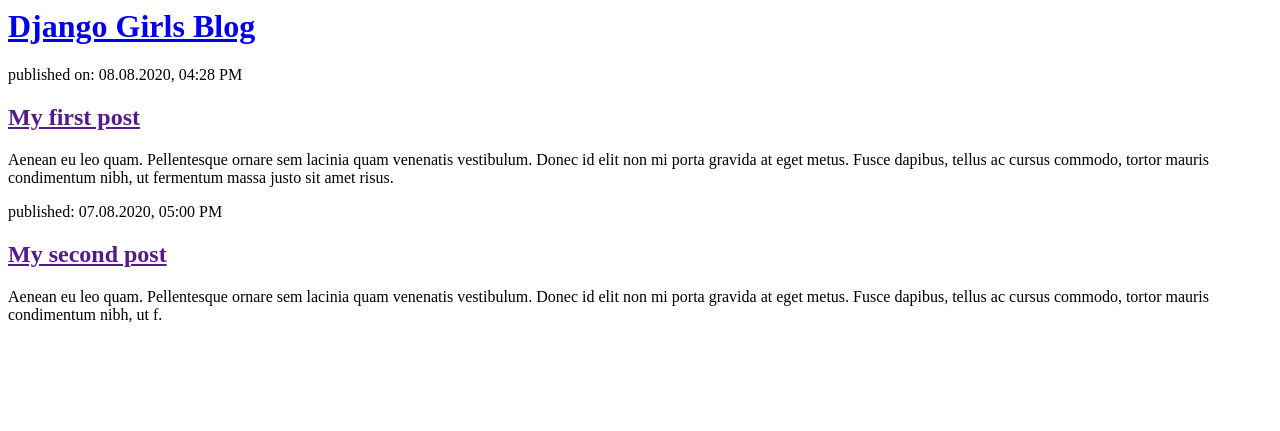
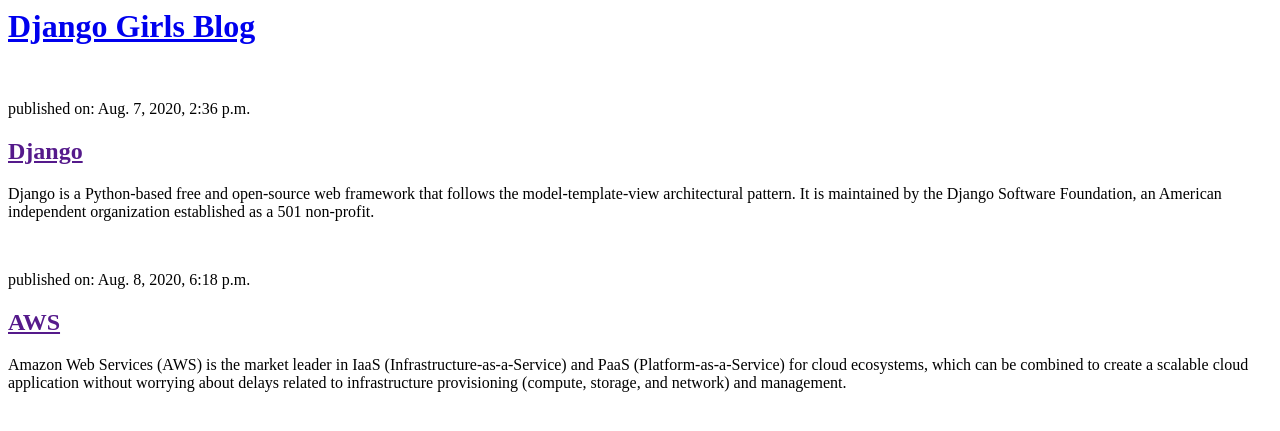
Before and after one commit to kunalks20/my-first-blog, a Django app: page / in a window 1280 px wide. Shown: the top 431 px of the page. Run offline with Django 3.2, Linux system fonts and the light colour scheme; data comes from the database, SQL or seed files in the repository; both versions use the stored data as it was after the commit.

Commit message:
Modified templates to display posts from database.

```diff
--- a/blog/templates/blog/post_list.html
+++ b/blog/templates/blog/post_list.html
@@ -4,19 +4,16 @@
     </head>
     <body>
         <div>
-            <h1><a href="/">Django Girls Blog</a></h2>
+            <h1><a href="/">Django Girls Blog</a></h2><br>
         </div>
         <div>
-            <p>published on: 08.08.2020, 04:28 PM</p>
-            <h2><a href="">My first post</a></h2>
-            <p>Aenean eu leo quam. Pellentesque ornare sem lacinia quam venenatis vestibulum.
-            Donec id elit non mi porta gravida at eget metus. Fusce dapibus,
-            tellus ac cursus commodo, tortor mauris condimentum nibh, ut fermentum massa justo sit amet risus.</p>
-        </div>
-        <div>
-            <p>published: 07.08.2020, 05:00 PM</p>
-            <h2><a href="">My second post</a></h2>
-            <p>Aenean eu leo quam. Pellentesque ornare sem lacinia quam venenatis vestibulum. Donec id elit non mi porta gravida at eget metus. Fusce dapibus, tellus ac cursus commodo, tortor mauris condimentum nibh, ut f.</p>
+            {% for post in posts %}
+            <div>
+                <p>published on: {{ post.published_date }} </p>
+                <h2><a href="">{{ post.title }}</a></h2>
+                <p> {{ post.text|linebreaksbr }} </p><br>
+            </div>
+            {% endfor %}
         </div>
     </body>
 </html>
--- a/blog/views.py
+++ b/blog/views.py
@@ -1,4 +1,7 @@
 from django.shortcuts import render
+from .models import Post
+from django.utils import timezone
 
 def post_list(request):
-    return render(request,'blog/post_list.html',{})
+    posts=Post.objects.filter(published_date__lte=timezone.now()).order_by('published_date')
+    return render(request,'blog/post_list.html',{'posts':posts})
```
Also changed, not shown: db.sqlite3.
